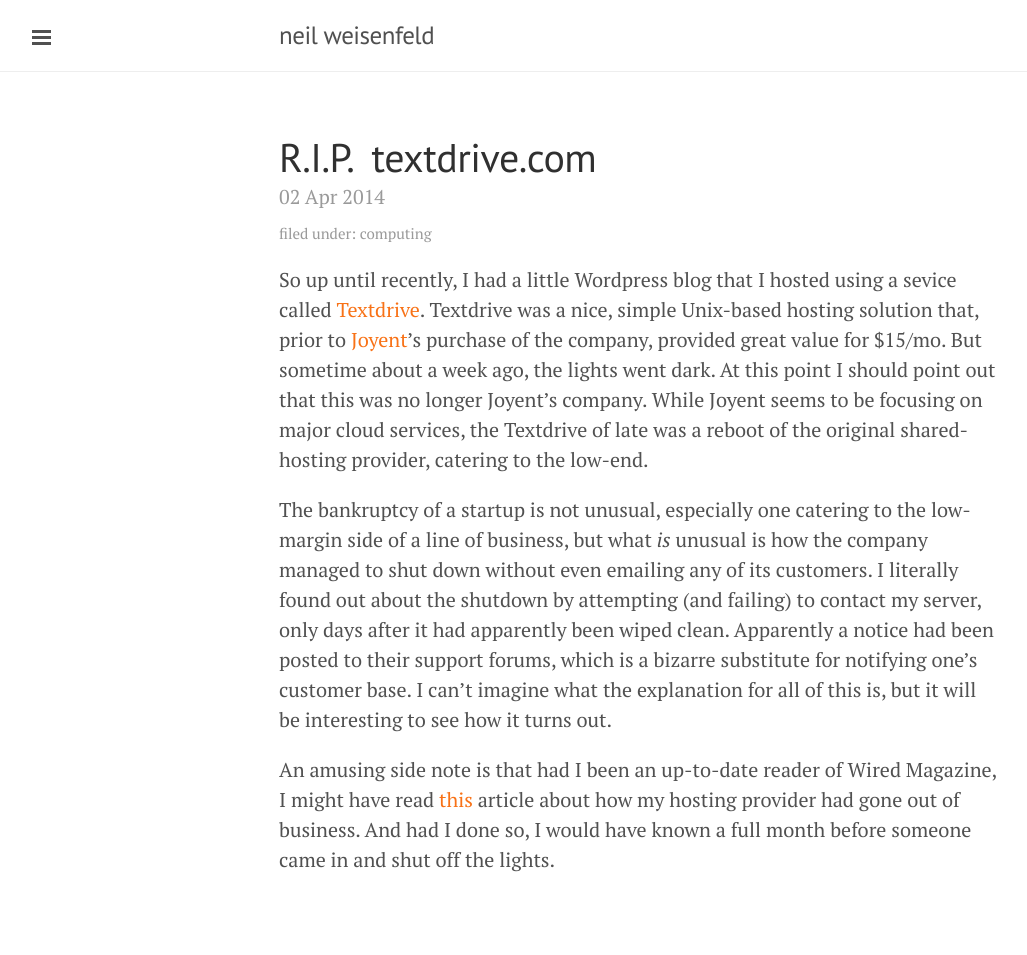
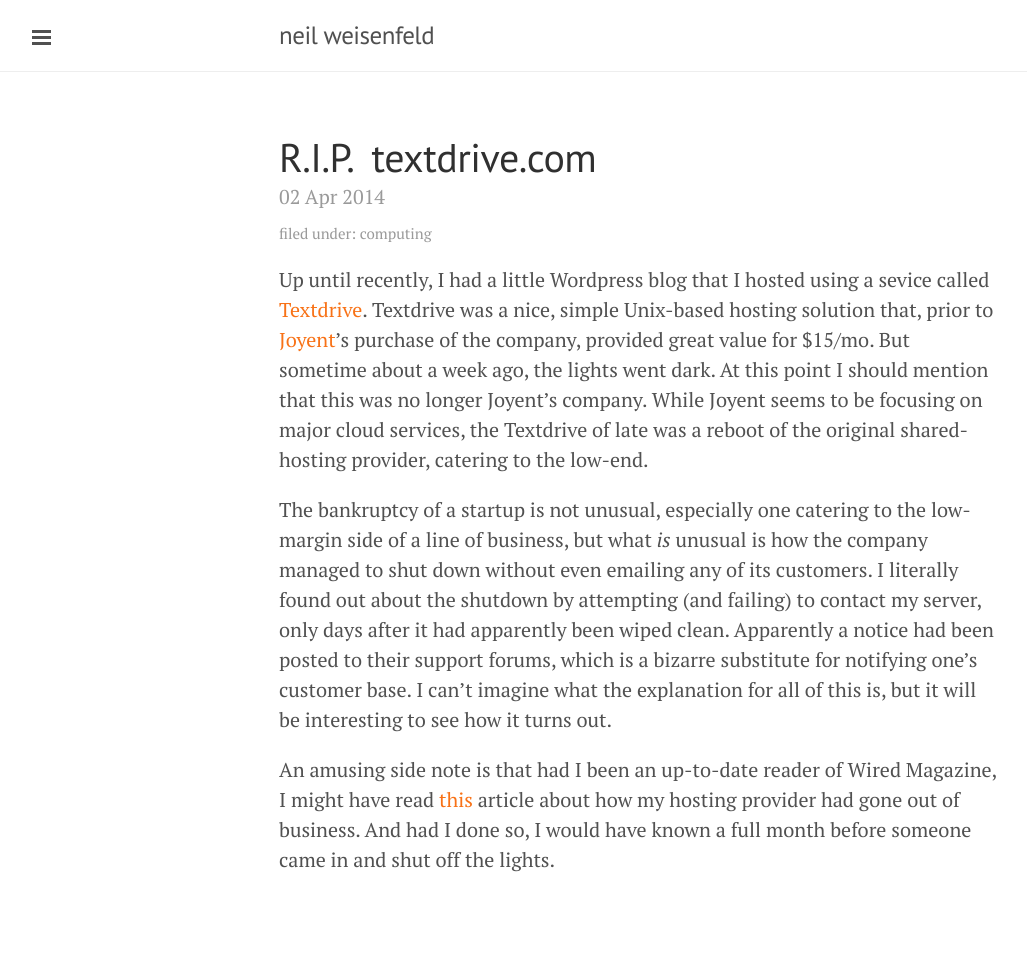
Before and after one commit to nweisenfeld/nweisenfeld.github.io, a Jekyll site: the page built from _posts/2014-04-03-hello-jekyll.md, in a window 1280 px wide. Shown: the whole page, without its empty margins (1-1028 px from the left). Built offline with Jekyll 4.4.1, drawn with Linux system fonts in a browser that asks for light colours; Markdown is read by kramdown in place of the engine named in the settings.

Commit message:
checkpoint

```diff
--- a/_posts/2014-04-03-hello-jekyll.md
+++ b/_posts/2014-04-03-hello-jekyll.md
@@ -5,11 +5,11 @@
 category: computing
 ---
 
-So up until recently, I had a little Wordpress blog that I hosted
+Up until recently, I had a little Wordpress blog that I hosted
 using a sevice called [Textdrive][]. Textdrive was a nice, simple
 Unix-based hosting solution that, prior to [Joyent][]'s purchase
 of the company, provided great value for $15/mo.  But sometime about
-a week ago, the lights went dark.  At this point I should point out
+a week ago, the lights went dark.  At this point I should mention
 that this was no longer Joyent's company. While Joyent seems to be
 focusing on major cloud services, the Textdrive of late was a reboot
 of the original shared-hosting provider, catering to the low-end.
```
